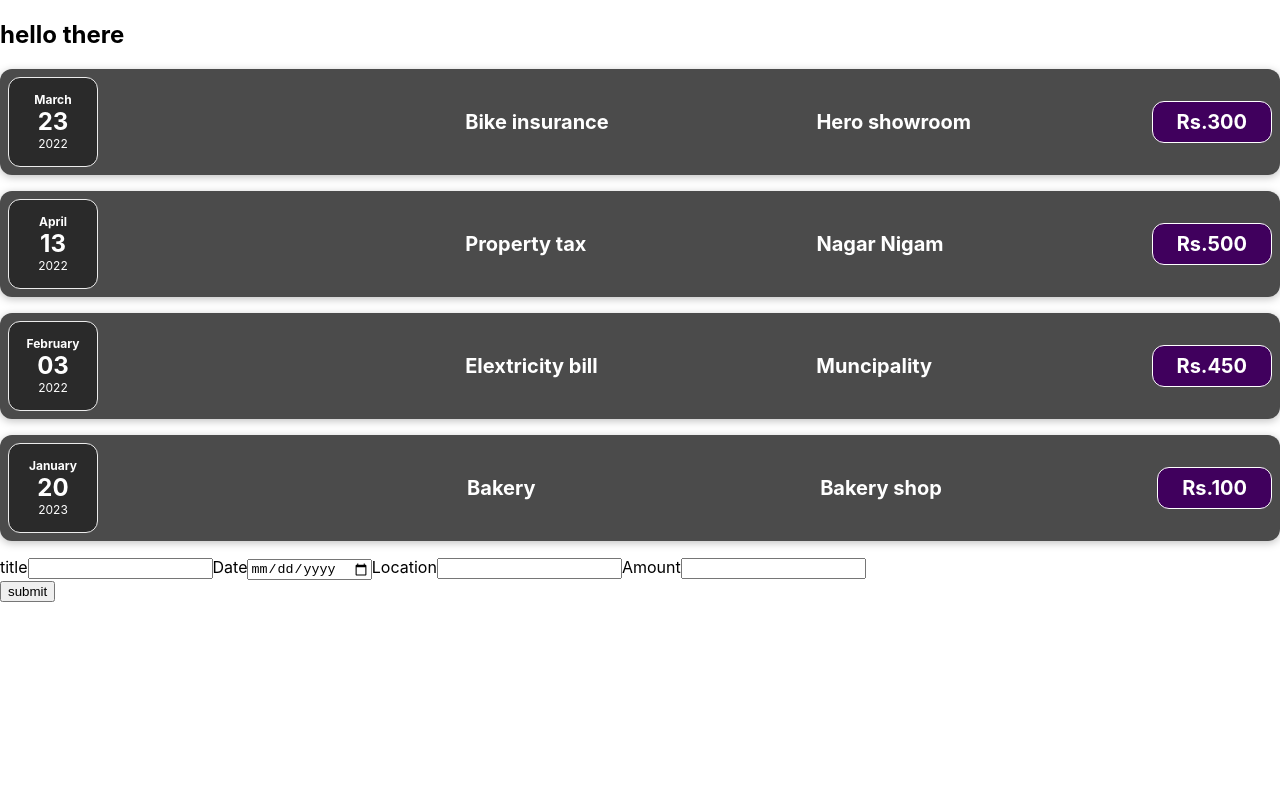
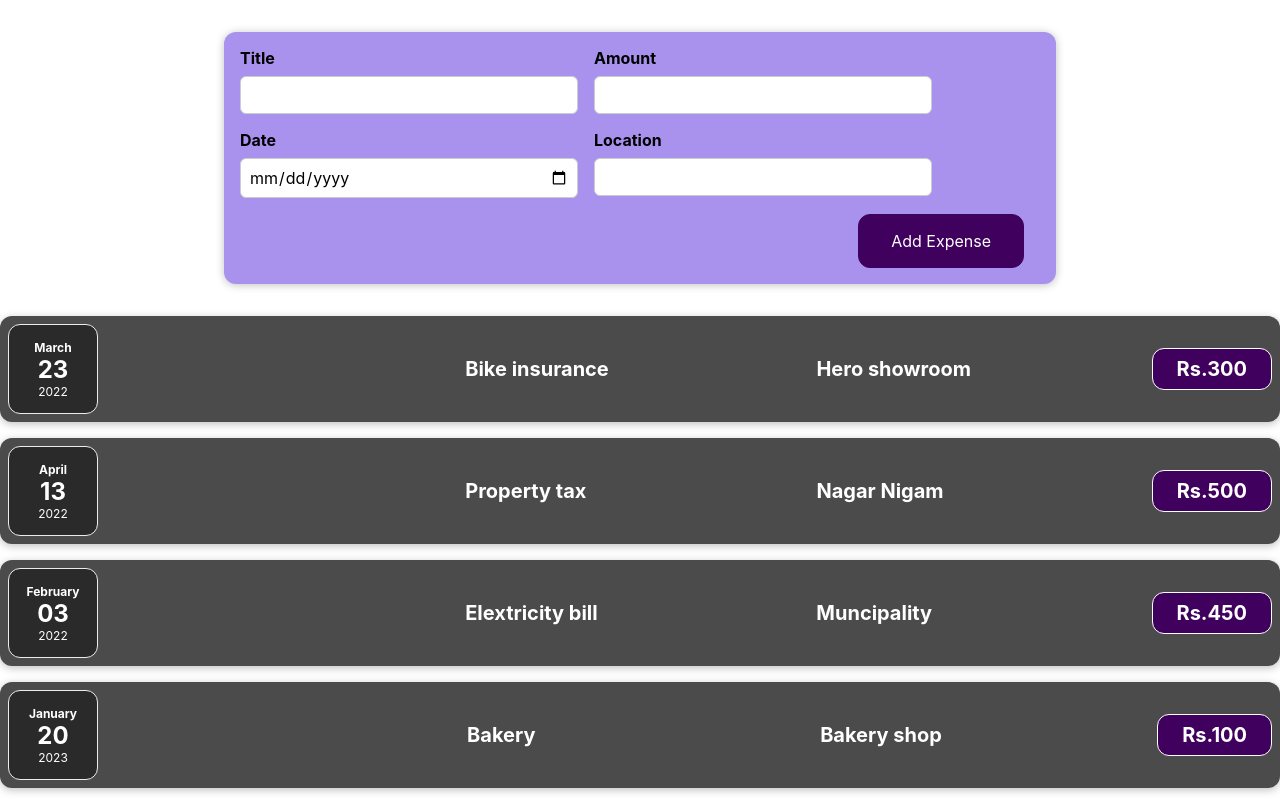
Before and after one commit to NSINGHRAJPUT/reactfromscratch, a React (Create React App) app: page / in a window 1280 px wide. Built offline with nearby package versions, Linux system fonts and the light colour scheme.

Commit message:
FormSubmit

```diff
--- a/src/App.js
+++ b/src/App.js
@@ -1,7 +1,7 @@
 import "./App.css";
 import ExpenseItem from "./components/ExpenseItem/ExpenseItem";
 import { itemExpense } from "./components/ExpenseItem/Expenses";
-import ExpenseForm from "./components/ExpenseForm/ExpenseForm";
+import NewExpense from "./components/ExpenseForm/NewExpense";
 
 const App = () => {
   let expenseList = [];
@@ -18,9 +18,8 @@
   });
   return (
     <div>
-      <h2>hello there</h2>
+      <NewExpense />
       {expenseList}
-      <ExpenseForm />
     </div>
   );
 };
--- /dev/null
+++ b/src/components/ExpenseForm/ExpenseForm.css
@@ -0,0 +1,26 @@
+.new-expense__controls {
+  display: flex;
+  flex-wrap: wrap;
+  gap: 1rem;
+  margin-bottom: 1rem;
+  text-align: left;
+}
+
+.new-expense__control label {
+  font-weight: bold;
+  margin-bottom: 0.5rem;
+  display: block;
+}
+
+.new-expense__control input {
+  font: inherit;
+  padding: 0.5rem;
+  border-radius: 6px;
+  border: 1px solid #ccc;
+  width: 20rem;
+  max-width: 100%;
+}
+
+.new-expense__actions {
+  text-align: right;
+}
--- a/src/components/ExpenseForm/ExpenseForm.js
+++ b/src/components/ExpenseForm/ExpenseForm.js
@@ -1,27 +1,64 @@
-const NewExpense = () => {
-  const addForm = () => {
-    let title = document.getElementById("title").value;
-    let date = document.getElementById("date").value;
-    let amount = document.getElementById("amount").value;
-    let location = document.getElementById("location").value;
-    console.log([title, date, amount, location]);
+import "./ExpenseForm.css";
+import { useState } from "react";
+
+const ExpenseForm = () => {
+  const [enteredTitle, setEnteredTitle] = useState("");
+  const [enteredAmount, setEnteredAmount] = useState("");
+  const [enteredLocation, setEnteredLocation] = useState("");
+  const [enteredDate, setEnteredDate] = useState("");
+
+  const titleChangeHandler = (e) => {
+    setEnteredTitle(e.target.value);
+  };
+  const amountChangeHandler = (e) => {
+    setEnteredAmount(e.target.value);
+  };
+  const dateChangeHandler = (e) => {
+    setEnteredDate(e.target.value);
+  };
+  const locationChangeHandler = (e) => {
+    setEnteredLocation(e.target.value);
+  };
+  const submitHandler = (e) => {
+    e.preventDefault();
+    const expenseData = {
+      title: enteredTitle,
+      amount: enteredAmount,
+      date: new Date(enteredDate),
+      location: enteredLocation,
+    };
+    console.log(expenseData);
   };
   return (
-    <div>
-      <form>
-        <label>title</label>
-        <input type="text" id="title"></input>
-        <label>Date</label>
-        <input type="date" id="date"></input>
-        <label>Location</label>
-        <input type="text" id="location"></input>
-        <label>Amount</label>
-        <input type="number" id="amount"></input>
-        <br></br>
-        <input type="button" value="submit" onClick={addForm}></input>
-      </form>
-    </div>
+    <form onSubmit={submitHandler}>
+      <div className="new-expense__controls">
+        <div className="new-expense__control">
+          <label>Title</label>
+          <input type="text" onChange={titleChangeHandler} />
+        </div>
+        <div className="new-expense__control">
+          <label> Amount</label>
+          <input
+            type="number"
+            min="0.01"
+            step="0.01"
+            onChange={amountChangeHandler}
+          />
+        </div>
+        <div className="new-expense__control">
+          <label>Date</label>
+          <input type="date" onChange={dateChangeHandler} />
+        </div>
+        <div className="new-expense__control">
+          <label>Location</label>
+          <input type="text" onChange={locationChangeHandler} />
+        </div>
+      </div>
+      <div className="new-expense__actions">
+        <button type="submit">Add Expense</button>
+      </div>
+    </form>
   );
 };
 
-export default NewExpense;
+export default ExpenseForm;
--- /dev/null
+++ b/src/components/ExpenseForm/NewExpense.css
@@ -0,0 +1,38 @@
+.new-expense {
+  background-color: #a892ee;
+  padding: 1rem;
+  margin: 2rem auto;
+  width: 50rem;
+  max-width: 95%;
+  border-radius: 12px;
+  text-align: center;
+  box-shadow: 0 1px 8px rgba(0, 0, 0, 0.25);
+}
+
+.new-expense button {
+  font: inherit;
+  cursor: pointer;
+  padding: 1rem 2rem;
+  border: 1px solid #40005d;
+  background-color: #40005d;
+  color: white;
+  border-radius: 12px;
+  margin-right: 1rem;
+}
+
+.new-expense button:hover,
+.new-expense button:active {
+  background-color: #510674;
+  border-color: #510674;
+}
+
+.new-expense button.alternative {
+  color: #220131;
+  border-color: transparent;
+  background-color: transparent;
+}
+
+.new-expense button.alternative:hover,
+.new-expense button.alternative:active {
+  background-color: #ddb3f8;
+}
--- /dev/null
+++ b/src/components/ExpenseForm/NewExpense.js
@@ -0,0 +1,12 @@
+import "./NewExpense.css";
+import ExpenseForm from "./ExpenseForm";
+
+const NewExpense = () => {
+  return (
+    <div className="new-expense">
+      <ExpenseForm />
+    </div>
+  );
+};
+
+export default NewExpense;
```
